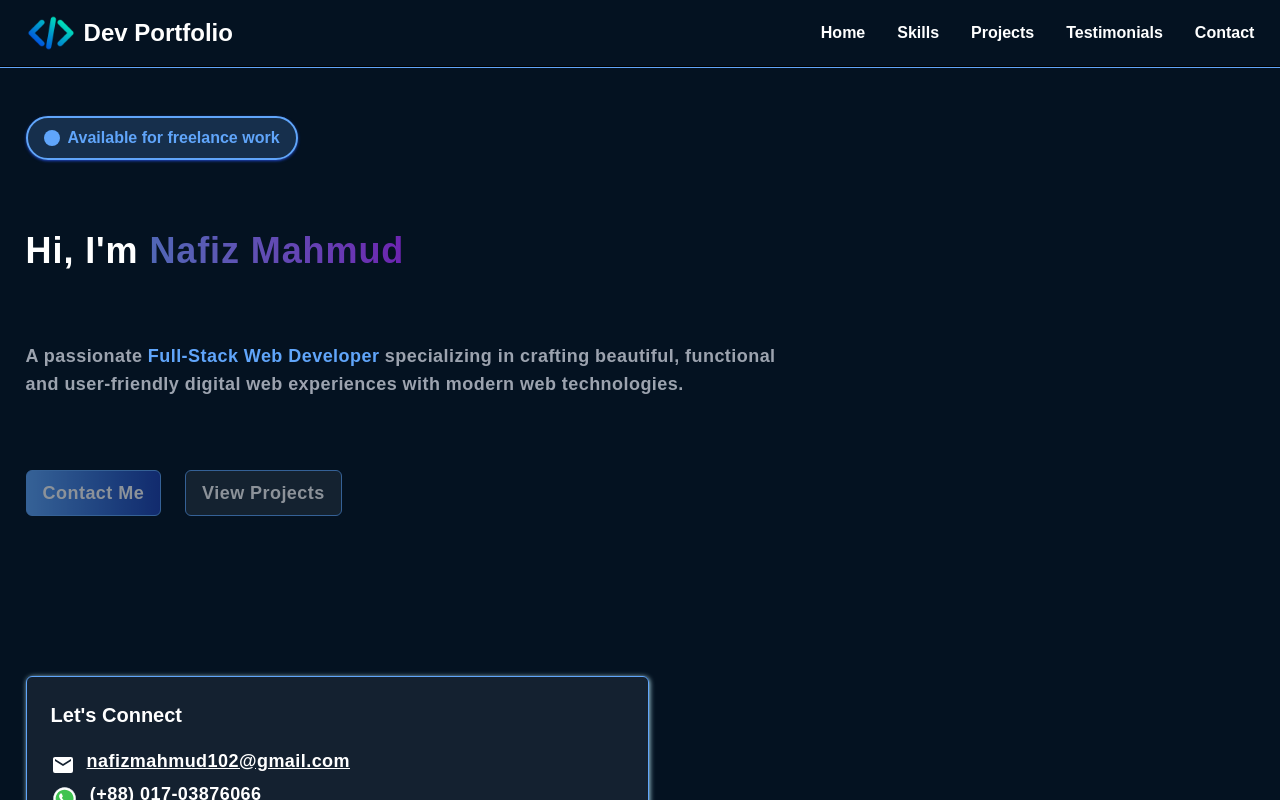
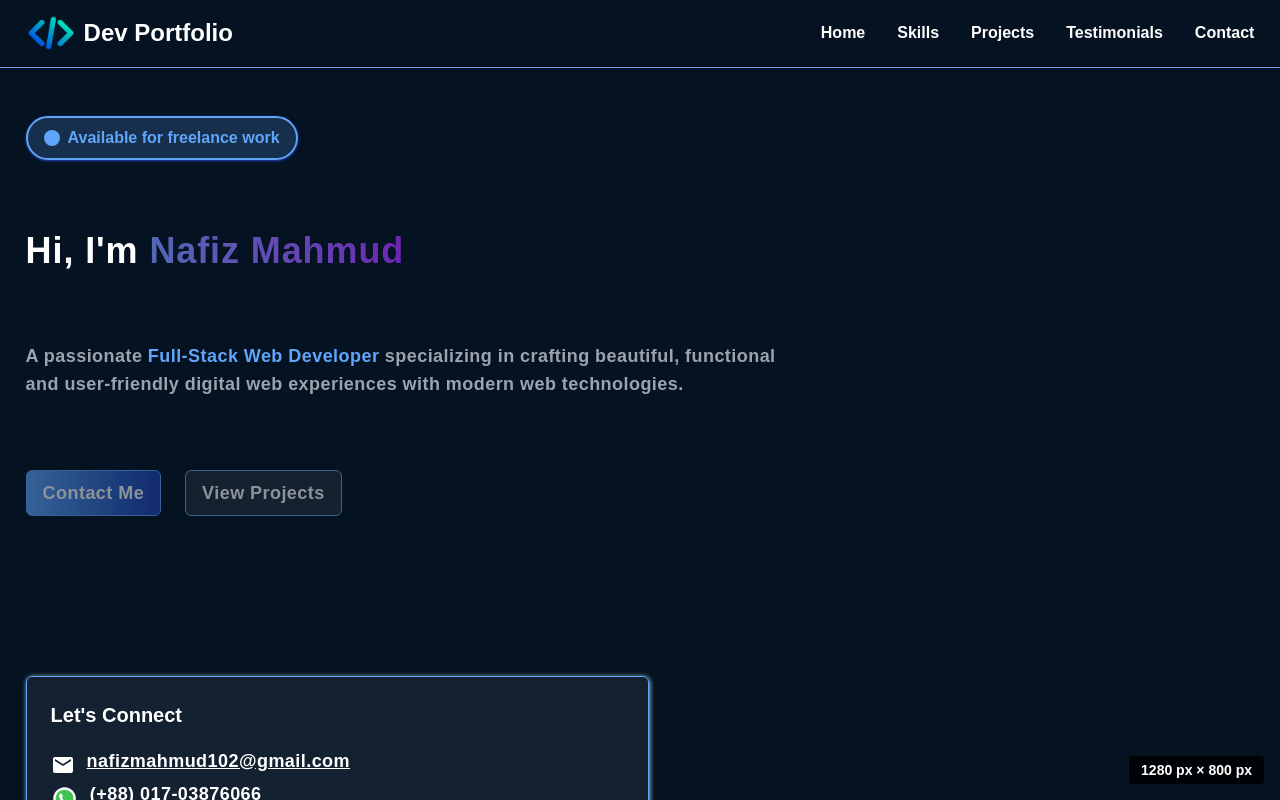
Before and after one commit to Nafiz-Mahmud/Dev-Portfolio-Site, a Next.js app: page / in a window 1280 px wide. Shown: the top 800 px of the page. Built offline with nearby package versions, Linux system fonts and the light colour scheme; a web font is replaced by a local one.

Commit message:
viewport

```diff
--- a/app/page.jsx
+++ b/app/page.jsx
@@ -11,7 +11,7 @@ import ViewportSize from "@/components/viewport";
 export default function Home() {
   return (
     <div className="homepage  max-w-[1400px] w-[96%] mx-auto">
-      {/* <ViewportSize /> */}
+      <ViewportSize />
 
       <HeroSection />
       <SocialsSection />
```
